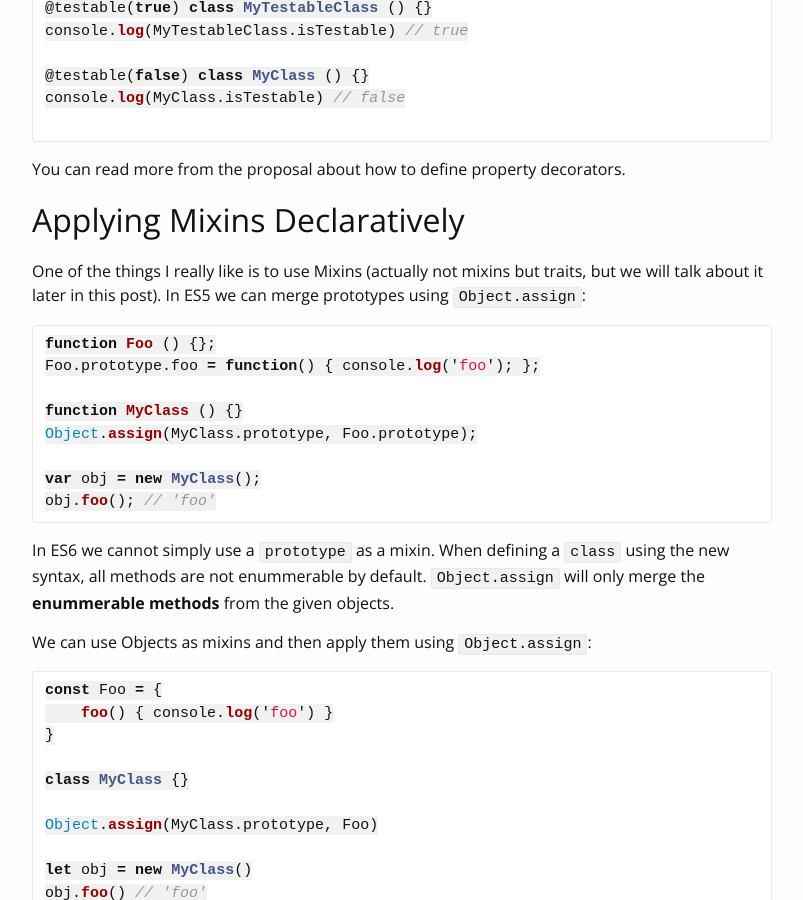
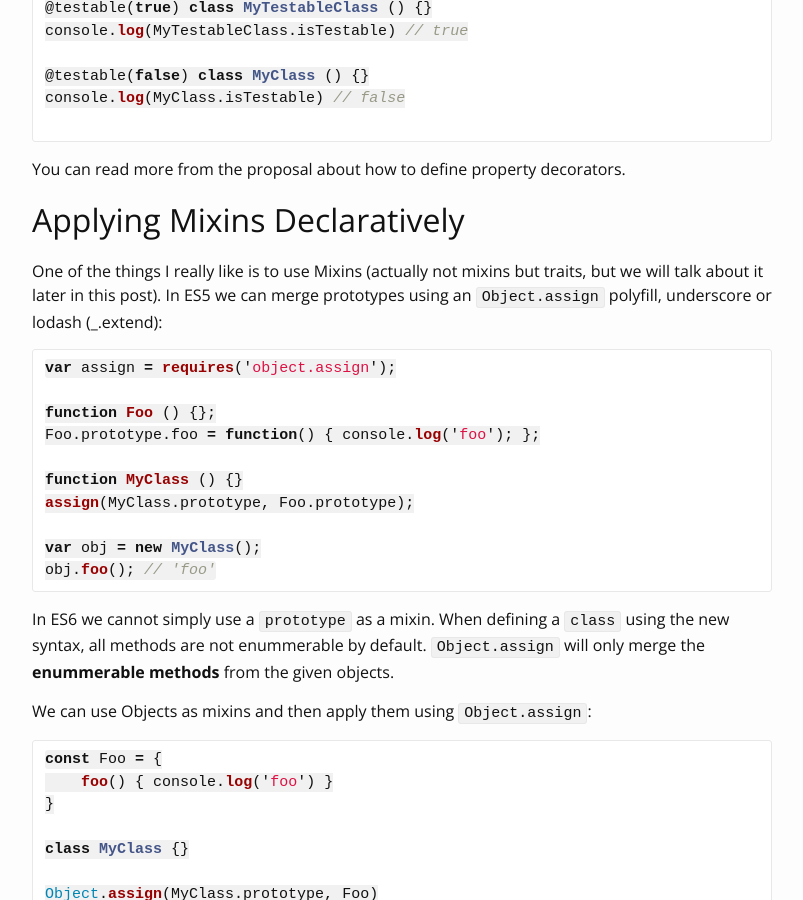
Before and after one commit to elmasse/elmasse.io, a Jekyll site: the page built from _posts/2015-06-24-decorators-bindings-es7.md, in a window 1280 px wide and 900 px high, scrolled down 1229 px. Shown: the whole window, without its empty margins (238-1041 px from the left). Built offline with Jekyll 4.4.1, drawn with Linux system fonts in a browser that asks for light colours; Markdown is read by kramdown in place of the engine named in the settings; comment, search, counter and statistics services are not loaded.

Commit message:
updated ES5 example

````diff
--- a/_posts/2015-06-24-decorators-bindings-es7.md
+++ b/_posts/2015-06-24-decorators-bindings-es7.md
@@ -51,14 +51,16 @@ console.log(MyClass.isTestable) // false
 You can read more from the proposal about how to define property decorators.
 
 ## Applying Mixins Declaratively
-One of the things I really like is to use Mixins (actually not mixins but traits, but we will talk about it later in this post). In ES5 we can merge prototypes using `Object.assign`:
+One of the things I really like is to use Mixins (actually not mixins but traits, but we will talk about it later in this post). In ES5 we can merge prototypes using an `Object.assign` polyfill, underscore or lodash (_.extend):
 
 ```js
+var assign = requires('object.assign');
+
 function Foo () {};
 Foo.prototype.foo = function() { console.log('foo'); };
 
 function MyClass () {}
-Object.assign(MyClass.prototype, Foo.prototype);
+assign(MyClass.prototype, Foo.prototype);
 
 var obj = new MyClass();
 obj.foo(); // 'foo'
@@ -179,7 +181,7 @@ To solve the conflict we can exclude the foo method we don't need or create an a
 
 ```js
 
-import {traits, excludes } from 'cocktail.next'
+import { traits, excludes } from 'cocktail.next'
 
 // Trait as a Class
 class TFoo () {
````
